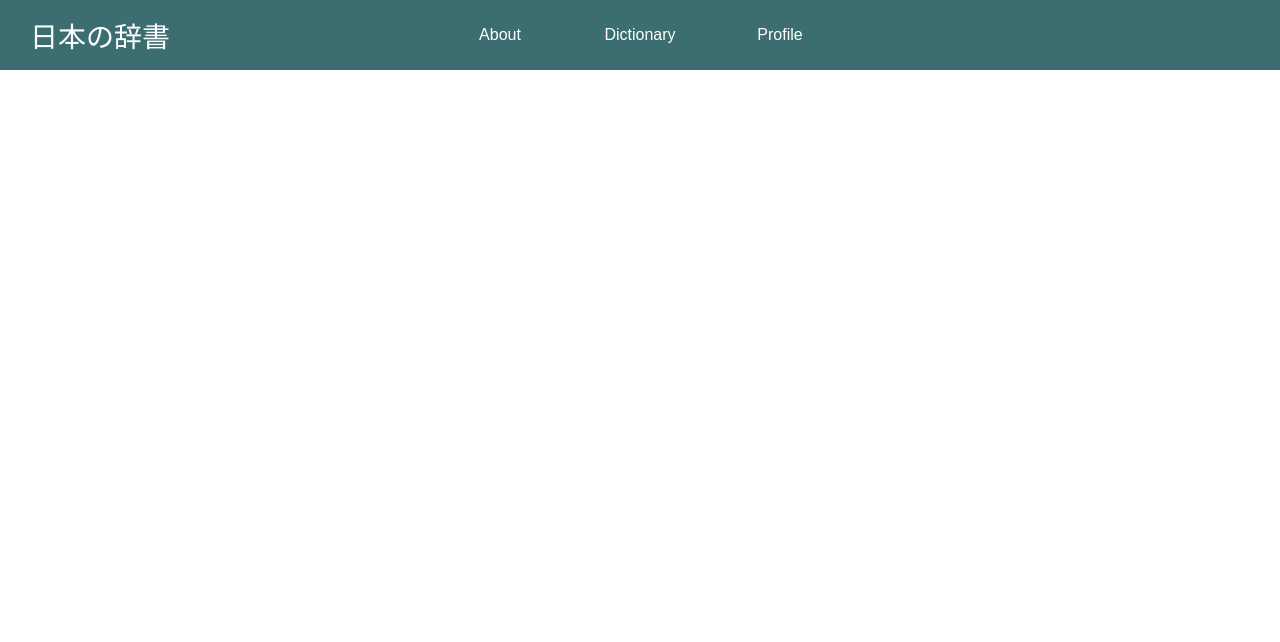
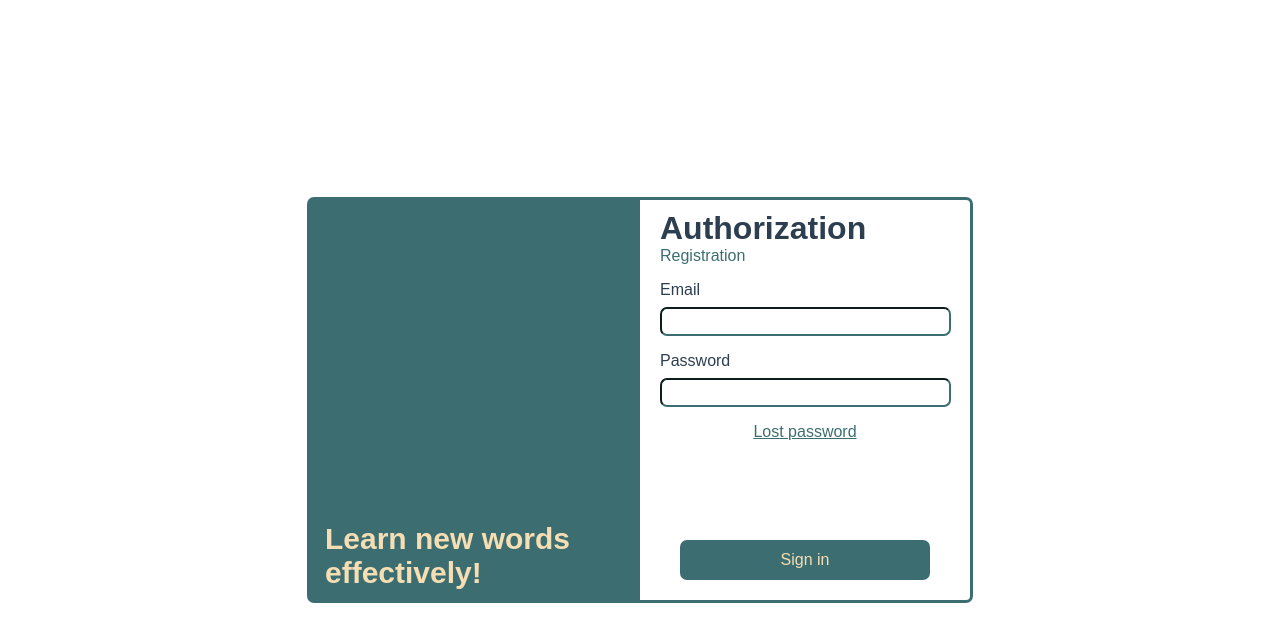
Before and after one commit to tmazitov/nihon_frontend, a Vue app: page /#/auth in a window 1280 px wide. Shown: the top 642 px of the page. Built offline with nearby package versions, Linux system fonts and the light colour scheme; a web font is replaced by a local one.

Commit message:
add authorization page

```diff
--- a/src/App.vue
+++ b/src/App.vue
@@ -1,18 +1,49 @@
 <template>
 <div class="app">
-  <MainTemplate>
+
+  <!-- Main temlate pages -->
+  <span v-if="choiceTemplate() == 'main'">
+    <MainTemplate>
+      <router-view></router-view>
+    </MainTemplate>
+  </span>
+
+
+  <!-- No temlate pages -->
+  <span v-if="choiceTemplate() == null">
     <router-view></router-view>
-  </MainTemplate>
+  </span>
+
 </div>
 </template>
 
 <script>
+import { useRoute } from 'vue-router'
 import MainTemplate from './templates/MainTemplate.vue'
+
+const noTemplatePathNames = [
+  'auth'
+]
 
 export default {
   name: 'App',
   components: {
     MainTemplate
+  },
+  setup(){
+
+    const route = useRoute()
+
+    const choiceTemplate = () => {
+
+      if (noTemplatePathNames.includes(route.name)){
+        return null
+      }
+
+      return "main"
+    }
+
+    return {choiceTemplate: choiceTemplate}
   }
 }
 </script>
@@ -26,6 +57,26 @@ font-style: normal;
   color: #2c3e50;
 }
 
+a:link {
+  color: #3c6e71;
+  background-color: transparent;
+}
+
+h1{
+  margin: 0;
+}
+
+a:visited {
+  color: #3c6e71;
+  background-color: transparent;
+}
+
+.fcc{
+  display: flex;
+  justify-content: center;
+  align-items: center;
+}
+
 body{
   margin: 0;
   padding: 0;
--- a/src/components/header/Header.vue
+++ b/src/components/header/Header.vue
@@ -23,6 +23,7 @@ const routerPush = (pathName) => {
 }
 
 const routes = [
+
     {
         title: "About",
         pathName: "about"
@@ -34,6 +35,10 @@ const routes = [
     {
         title: "Profile",
         pathName: "profile"
+    },
+    {
+        title: "Auth",
+        pathName: "auth"
     },
 ]
 
--- /dev/null
+++ b/src/pages/Auth.vue
@@ -0,0 +1,158 @@
+<template>
+    <div class="auth__page">
+        <div class="auth__container">
+            <div class="description">
+                Learn new words effectively!
+            </div>
+            <div class="form">
+
+                <!-- Registration -->
+                <div v-if="isRegForm" class="registration">
+                    <div><h1>Registration</h1><a @click="switchForm" class="switch__button">Authorization</a></div>
+                </div>
+
+                <!-- Sign in -->
+                <div v-else class="sign__in">
+
+                    <div><h1>Authorization</h1><a @click="switchForm" class="switch__button">Registration</a></div>
+                    <div class="field">
+                        <div class="lable">Email</div>
+                        <input type="text" v-model="signInForm.email">
+                    </div>
+                    <div class="field">
+                        <div class="lable">Password</div>
+                        <input type="text" v-model="signInForm.password">
+                    </div>
+                    <div class="help__container">
+                        <a href="">Lost password</a>
+                    </div>
+                    <div class="submit_button_cont">
+                        <div class="submit__button">
+                            Sign in
+                        </div>
+                    </div>
+                </div>
+            </div>
+
+
+        </div>
+    </div>
+</template>
+
+<script>
+import { reactive, ref } from '@vue/reactivity'
+export default {
+    name: 'AuthPage',
+    setup() {
+        const isRegForm = ref(false)
+
+        const signInForm = reactive({
+            email: "",
+            password: "",
+        })
+
+        const regForm = reactive({
+            email: "",
+            password: "",
+        })
+
+        const switchForm = () => {
+            isRegForm.value = !isRegForm.value
+        }
+
+        return {isRegForm, signInForm, regForm, switchForm}
+    }
+}
+</script>
+
+<style scoped>
+.auth__page{
+    display: flex;
+    justify-content: center;
+    align-items: center;
+    height: 100vh;
+}
+
+.auth__container{
+    height: 400px;
+    width: 660px;
+    border: 3px solid #3c6e71;
+    border-radius: 7px;
+    display: grid;
+    grid-template-columns: repeat(2, 50%);
+}
+
+.description{
+    background: #3c6e71;
+    color: wheat;
+
+    font-weight: 700;
+    font-size: 30px;
+
+    padding: 10px 15px;
+    display: flex;
+    align-items: flex-end;
+}
+
+.form {
+    padding: 10px 20px;
+}
+
+.form > * {
+    display: flex;
+    flex-direction: column;
+    gap: 16px;
+    position: relative;
+    height: 100%;
+}
+
+input[type='text']{
+    padding: 5px 7px;
+    border-color: #3c6e71;
+    border-radius: 7px;
+    width: calc(100% - 17px);
+}
+
+.field{
+    width: 290px;
+}
+
+.lable{
+    margin-bottom: 8px;
+}
+
+.submit_button_cont{
+    position: absolute;
+    bottom: 10px;
+    width: 100%;
+    display: flex;
+    justify-content: center;
+}
+
+.submit__button{
+    background: #3c6e71;
+    color: wheat;
+    width: 250px;
+    border-radius: 7px;
+    display: flex;
+    justify-content: center;
+    align-items: center;
+    height: 40px;
+    cursor: pointer;
+}
+
+.submit__button:hover{
+    background: #335d5f;
+}
+
+.switch__button{
+    color: #3c6e71;
+    cursor: pointer;
+}
+
+.help__container{
+    display: flex;
+    justify-content: center;
+    align-items: center;
+}
+</style>
--- a/src/router.js
+++ b/src/router.js
@@ -5,10 +5,10 @@ const testRoutres = [
 ]
 
 const routes = [
-
     {
         name: "auth",
         path: "/auth",
+        component: () => import('./pages/Auth.vue')
     },
     {
         name: "about",
```
